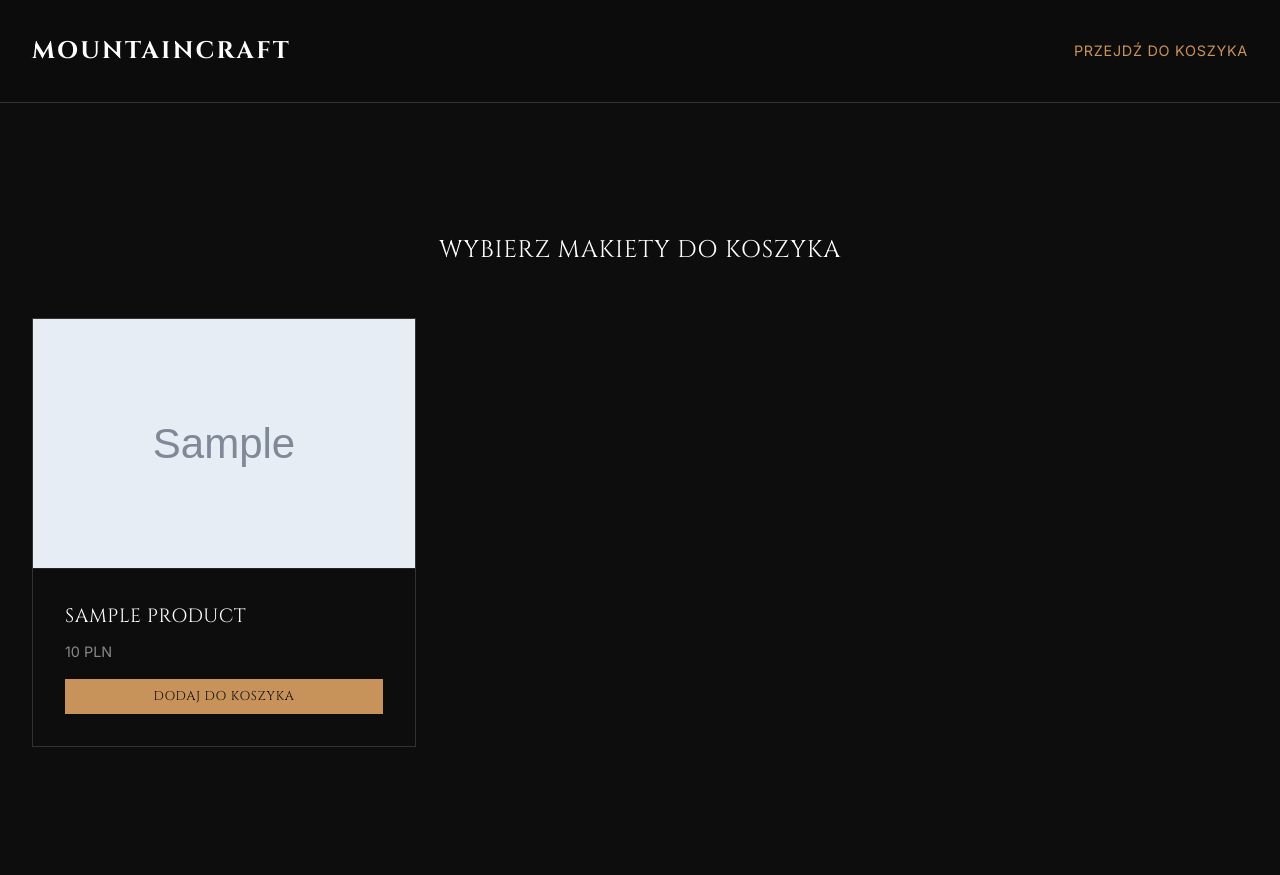
After one commit to remikijuzz/mountain-craft, a PHP site: the page made by public/views/kolekcja.php in a window 1280 px wide. The commit adds this page. Run offline with PHP 8.4, Linux system fonts and the light colour scheme; the template is opened without the code that fills it: most values are stand-ins (such as "Sample title", 1, 10 or a date in 2020); grey boxes marked "Sample" are stand-in pictures.

Commit message:
Feat: Add public collection page to browse and select products

```diff
--- a/index.php
+++ b/index.php
@@ -30,6 +30,7 @@ Routing::post('search', 'ProductController', 'search');
 Routing::get('dashboard', 'ProductController', 'dashboard');
 // Strona główna po wejściu na aplikację
 Routing::get('', 'DefaultController', 'index');
-
+// Trasa do wyświetlenia dostępnych makiet
+Routing::get('kolekcja', 'ProductController', 'kolekcja');
 // 5. Odpalamy dopasowanie ścieżki
 Routing::run($path);
--- /dev/null
+++ b/public/views/kolekcja.php
@@ -0,0 +1,41 @@
+<!DOCTYPE html>
+<html lang="pl">
+<head>
+    <meta charset="UTF-8">
+    <title>Mountain Craft | Kolekcja</title>
+    <link rel="stylesheet" href="/public/css/mountaincraft.css">
+    <link href="https://fonts.googleapis.com/css2?family=Cinzel:wght@400;700&family=Inter:wght@300;400;600&display=swap" rel="stylesheet">
+</head>
+<body>
+    <header class="site-header">
+        <div class="container">
+            <div class="logo"><a href="/" style="color:white; text-decoration:none;">MOUNTAINCRAFT</a></div>
+            <ul class="nav-links">
+                <li><a href="/cart" style="color: var(--color-cta);">Przejdź do koszyka</a></li>
+            </ul>
+        </div>
+    </header>
+
+    <section class="section">
+        <div class="container">
+            <h2 style="text-align: center; margin-bottom: 3rem; font-family: var(--font-heading);">WYBIERZ MAKIETY DO KOSZYKA</h2>
+            <div class="journal-grid">
+                <?php foreach ($products as $product): ?>
+                    <div class="journal-card">
+                        <img src="<?= htmlspecialchars($product->getImageUrl()); ?>" alt="Góra">
+                        <div class="journal-card-content">
+                            <h3><?= htmlspecialchars($product->getName()); ?></h3>
+                            <p><?= htmlspecialchars($product->getPrice()); ?> PLN</p>
+
+                            <form action="/cart/add" method="POST" style="margin-top: 1rem;">
+                                <input type="hidden" name="product_id" value="<?= $product->getId(); ?>">
+                                <button type="submit" class="btn primary" style="width: 100%; padding: 0.5rem; font-size: 0.8rem;">DODAJ DO KOSZYKA</button>
+                            </form>
+                        </div>
+                    </div>
+                <?php endforeach; ?>
+            </div>
+        </div>
+    </section>
+</body>
+</html>
--- a/src/controllers/ProductController.php
+++ b/src/controllers/ProductController.php
@@ -18,4 +18,10 @@ class ProductController extends AppController {
         $products = $this->productRepository->getProducts();
         $this->render('dashboard', ['products' => $products]);
     }
+
+    public function kolekcja() {
+        // Ta strona jest publiczna (brak $this->requireLogin())
+        $products = $this->productRepository->getProducts();
+        $this->render('kolekcja', ['products' => $products]);
+    }
 }
```
